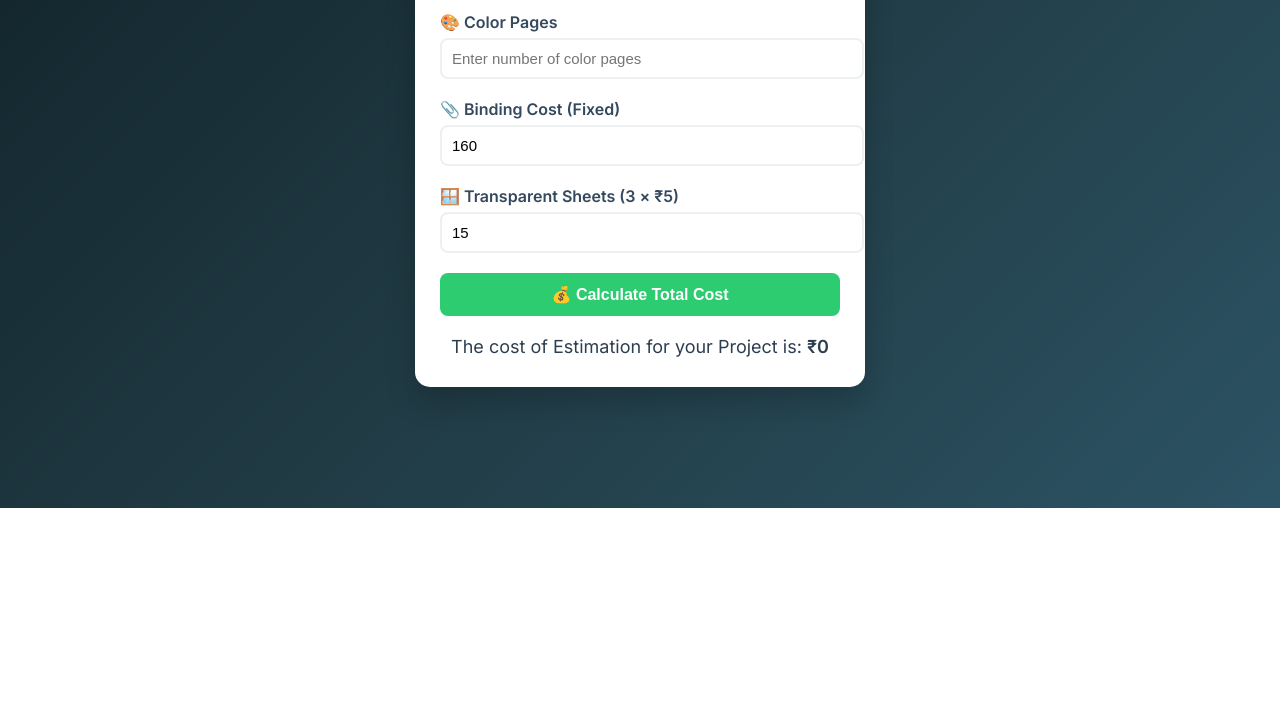
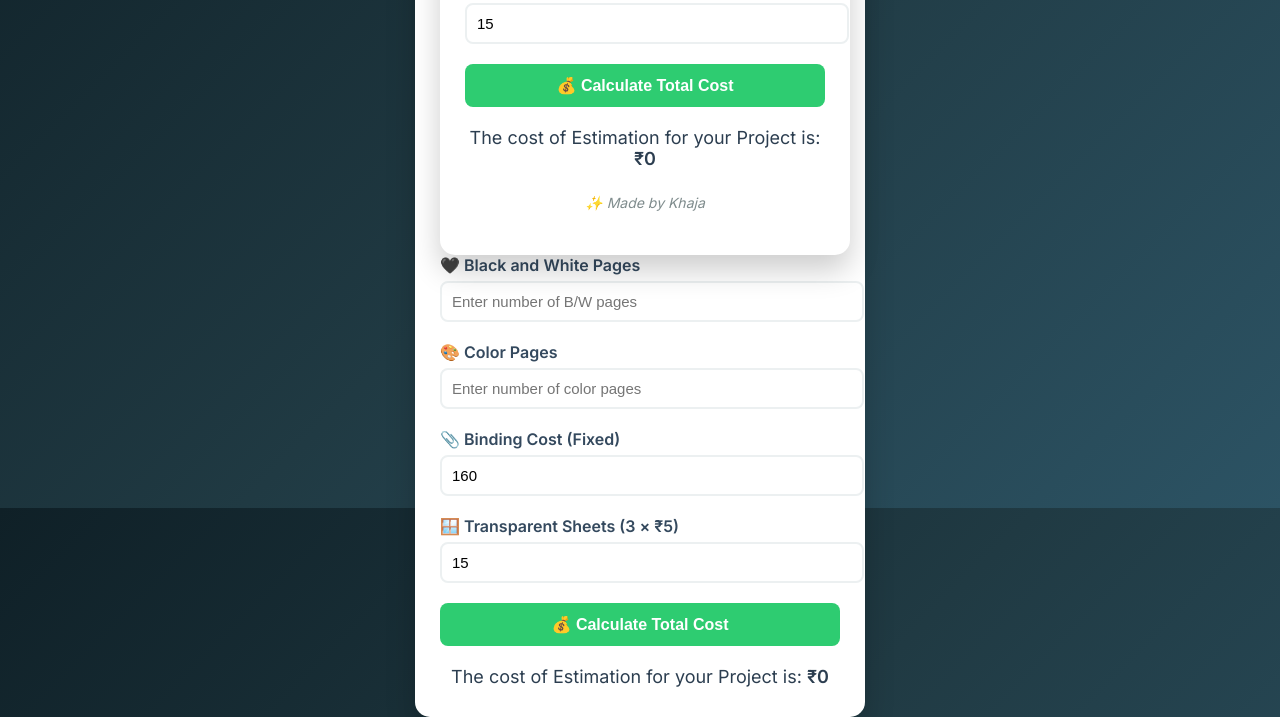
Before and after one commit to KhajaSk494/CCalculatorProject, a plain HTML site: page index.html in a window 1280 px wide. Shown: the part 292-1009 px from the top of the page. Before the commit the page ends 800 px from the top, so only its background shows below. Drawn offline with Linux system fonts and the light colour scheme.

Commit message:
Update index.html

```diff
--- a/index.html
+++ b/index.html
@@ -1,4 +1,17 @@
 <!DOCTYPE html>
+<html lang="en">
+<head>
+  <meta charset="UTF-8" />
+  <meta name="viewport" content="width=device-width, initial-scale=1" />
+  <title>Project Documentation Calculator</title>
+  <link rel="stylesheet" href="style.css" />
+  <link href="https://fonts.googleapis.com/css2?family=Inter:wght@400;600&display=swap" rel="stylesheet" />
+</head>
+<body>
+  <div class="calculator-container">
+    <h1>📄 Project Documentation Calculator</h1>
+
+    <div class="input-section"><!DOCTYPE html>
 <html lang="en">
 <head>
   <meta charset="UTF-8" />
@@ -36,8 +49,40 @@
     <div class="result" id="result">
       The cost of Estimation for your Project is: <strong>₹0</strong>
     </div>
+
+    <p class="credit">✨ Made by Khaja</p>
   </div>
 
   <script src="script.js"></script>
 </body>
 </html>
+
+      <label for="bwPages">🖤 Black and White Pages</label>
+      <input type="number" id="bwPages" placeholder="Enter number of B/W pages" min="0" />
+    </div>
+
+    <div class="input-section">
+      <label for="colorPages">🎨 Color Pages</label>
+      <input type="number" id="colorPages" placeholder="Enter number of color pages" min="0" />
+    </div>
+
+    <div class="input-section">
+      <label for="bindingCost">📎 Binding Cost (Fixed)</label>
+      <input type="number" id="bindingCost" value="160" readonly />
+    </div>
+
+    <div class="input-section">
+      <label for="sheetCost">🪟 Transparent Sheets (3 × ₹5)</label>
+      <input type="number" id="sheetCost" value="15" readonly />
+    </div>
+
+    <button onclick="calculateCost()">💰 Calculate Total Cost</button>
+
+    <div class="result" id="result">
+      The cost of Estimation for your Project is: <strong>₹0</strong>
+    </div>
+  </div>
+
+  <script src="script.js"></script>
+</body>
+</html>
```
